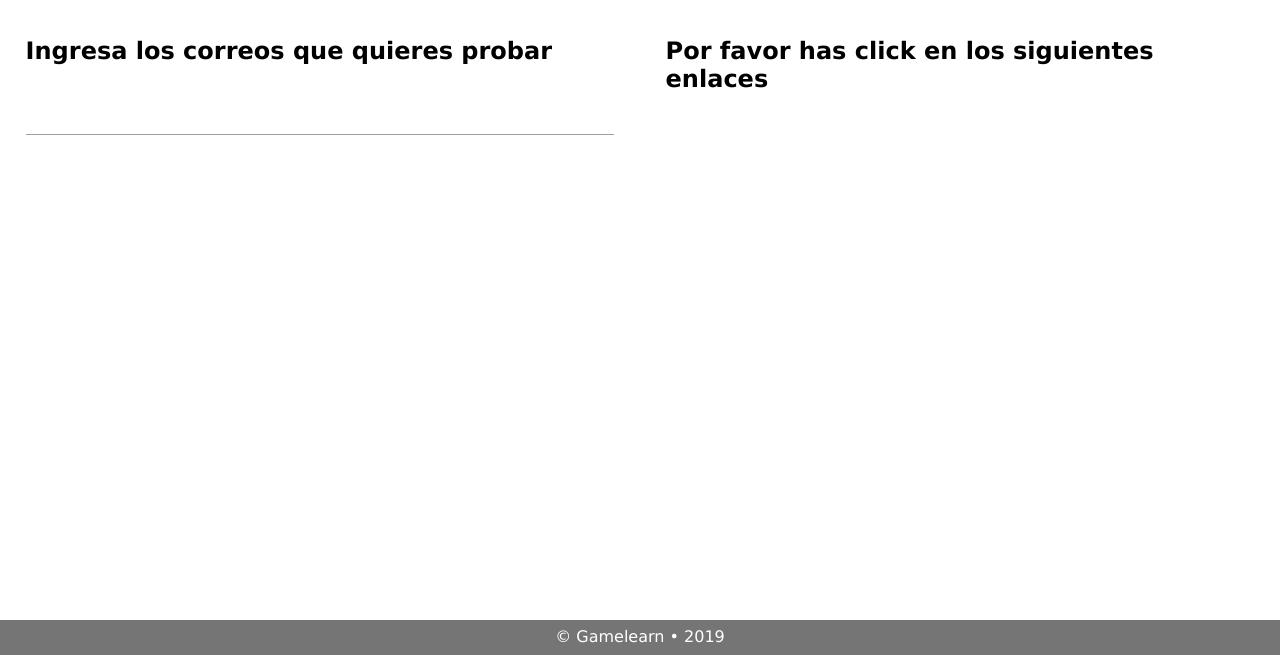
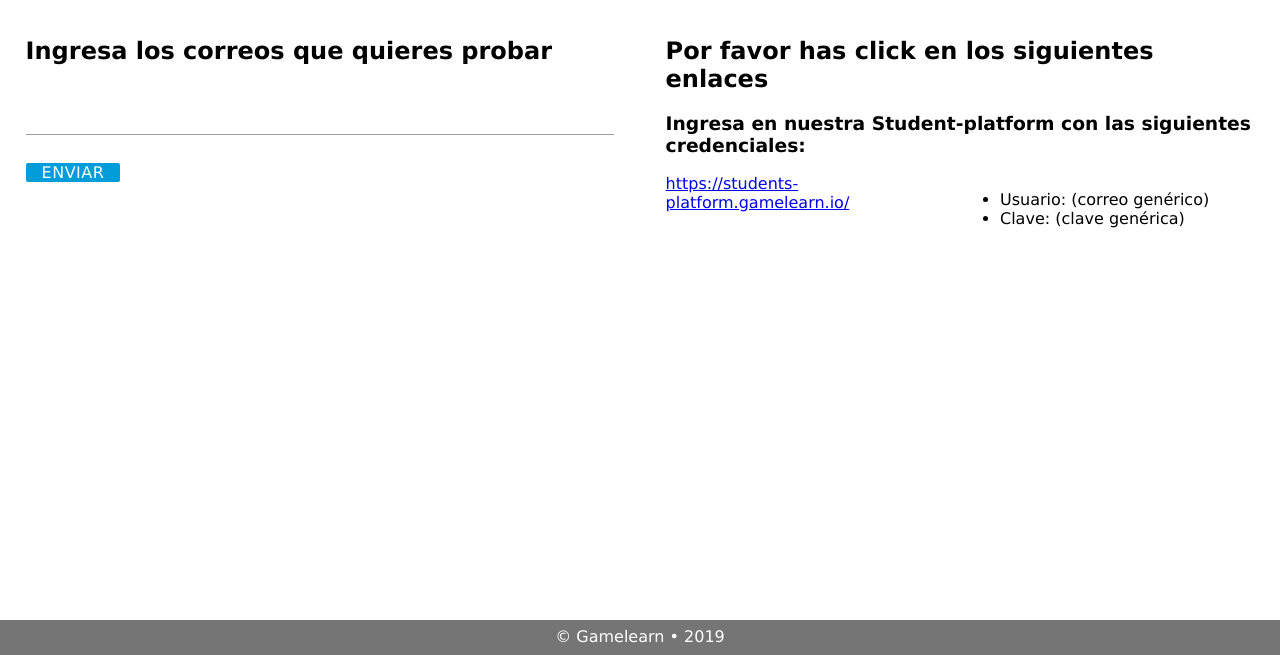
Before and after one commit to gfranzella/gfranzella.github.io, a plain HTML site: page gamelearn/index.html in a window 1280 px wide. Shown: the part 286-941 px from the top of the page. Drawn offline with Linux system fonts and the light colour scheme.

Commit message:
cambios gamelearn

```diff
--- a/gamelearn/css/small.css
+++ b/gamelearn/css/small.css
@@ -35,11 +35,13 @@ main h1 {padding: 20px 2%; text-align: center;}
 
 
 
-
 div.row section {
     padding: 0 2%;
     float: left;
 }
+
+div.student-credentials {float: right; width: 50%; text-align: left}
+div.student-platform {width: 50%;}
 
 div.row section:nth-child(1) { width: 50%; }
 div.row section:nth-child(2) { width: 50%; }
@@ -70,6 +72,23 @@ main input {
     width: 120px !important;
 }
 
+div a.btn-azul {
+    text-decoration: none;
+    color: #fff;
+    background-color: #009dda;
+    text-align: center;
+    letter-spacing: .5px;
+    -webkit-transition: .2s ease-out;
+    transition: .2s ease-out;
+    cursor: pointer;
+    line-height: 36px;
+    text-transform: uppercase;
+    border: none;
+    border-radius: 2px;
+    padding: 0 1rem;
+    height: 36px;
+}
+
 /*----------- FOOTER --------------*/
 footer {
     background-color: #757575;
--- a/gamelearn/index.html
+++ b/gamelearn/index.html
@@ -52,11 +52,28 @@
                 <div class="chips">
                     <input class="input">
                 </div>
+                <div>
+                    <a class="btn-azul">Enviar</a>
+                </div>
             </section>
 
             <section>
                 <h2>Por favor has click en los siguientes enlaces</h2>
+                <div>
+                    <h3>Ingresa en nuestra Student-platform con las siguientes credenciales: </h3>
+                </div>
+                <div class="wrapper-student">
+                    <div class="student-credentials">
+                            <ul>
+                                    <li>Usuario: (correo genérico)</li>
+                                    <li>Clave: (clave genérica)</li>
+                                </ul>
+                    </div>
+                    <div class="student-platform">
+                        <a href="https://students-platform.gamelearn.io/">https://students-platform.gamelearn.io/</a>
 
+                    </div>
+                </div>
             </section>
 
 
```
